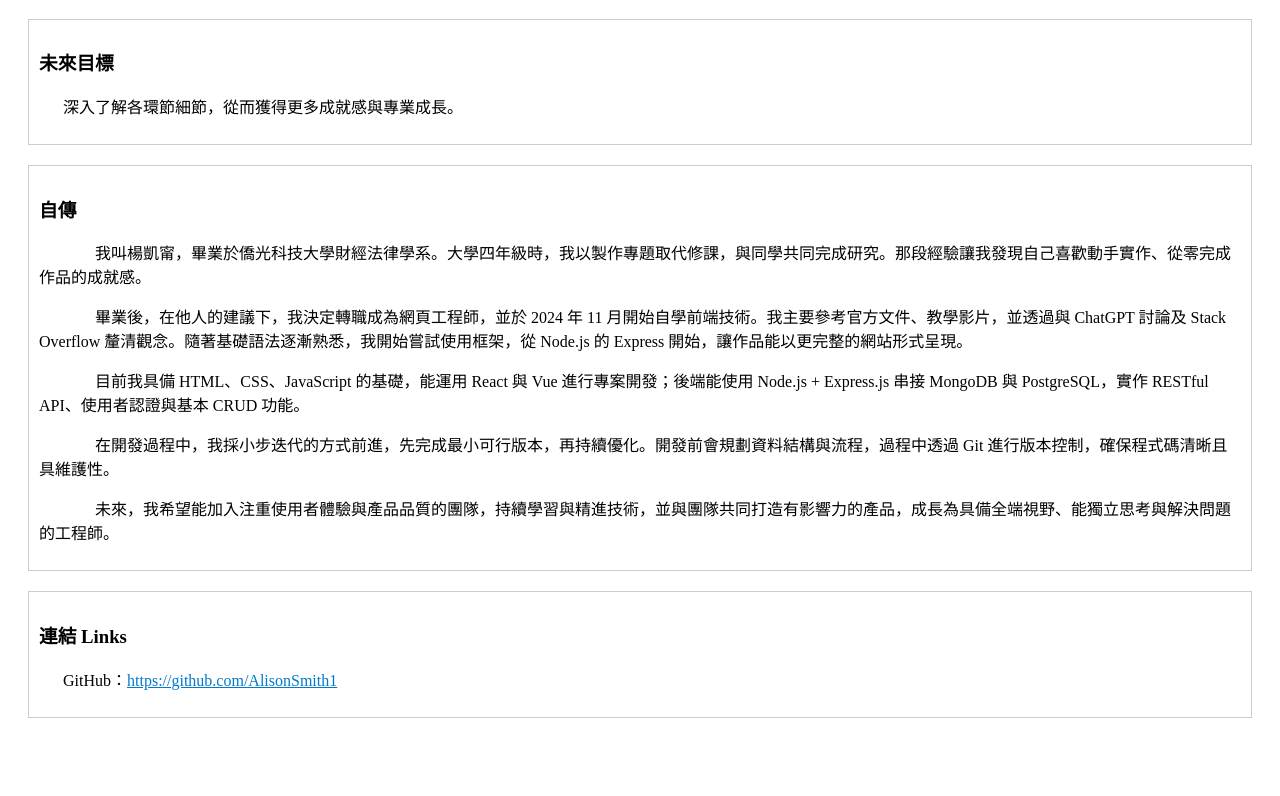
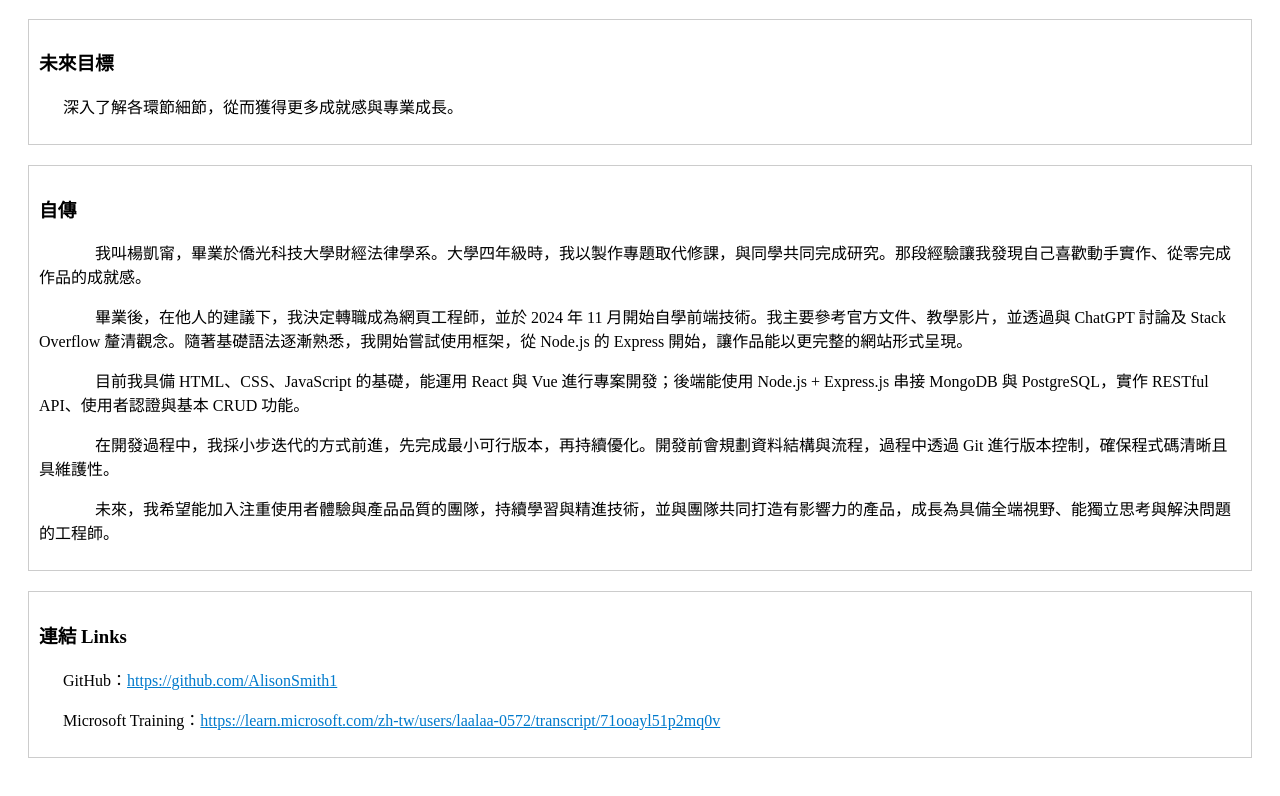
Before and after one commit to AlisonSmith1/note, a Nuxt app: page /about in a window 1280 px wide. Shown: the part 830-1626 px from the top of the page. Before the commit the page ends 1596 px from the top, so only its background shows below. Built offline with nearby package versions, Linux system fonts and the light colour scheme.

Commit message:
新增Links

```diff
--- a/pages/about.vue
+++ b/pages/about.vue
@@ -67,6 +67,14 @@
             >https://github.com/AlisonSmith1</a
           >
         </p>
+        <p>
+          Microsoft Training：<a
+            href="https://learn.microsoft.com/zh-tw/users/laalaa-0572/transcript/71ooayl51p2mq0v"
+            target="_blank"
+            rel="noopener noreferrer"
+            >https://learn.microsoft.com/zh-tw/users/laalaa-0572/transcript/71ooayl51p2mq0v</a
+          >
+        </p>
       </context>
     </section>
   </article>
```
